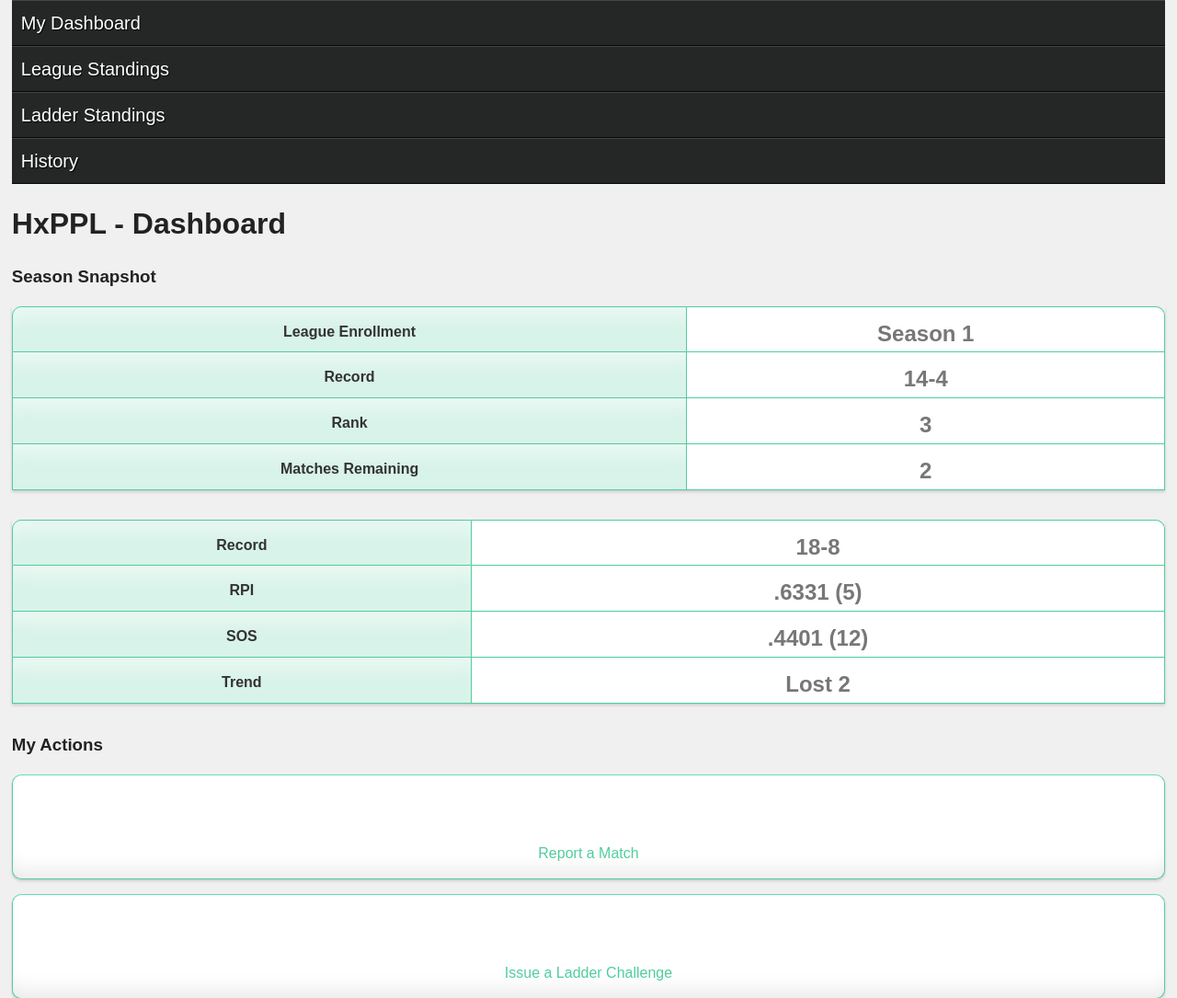
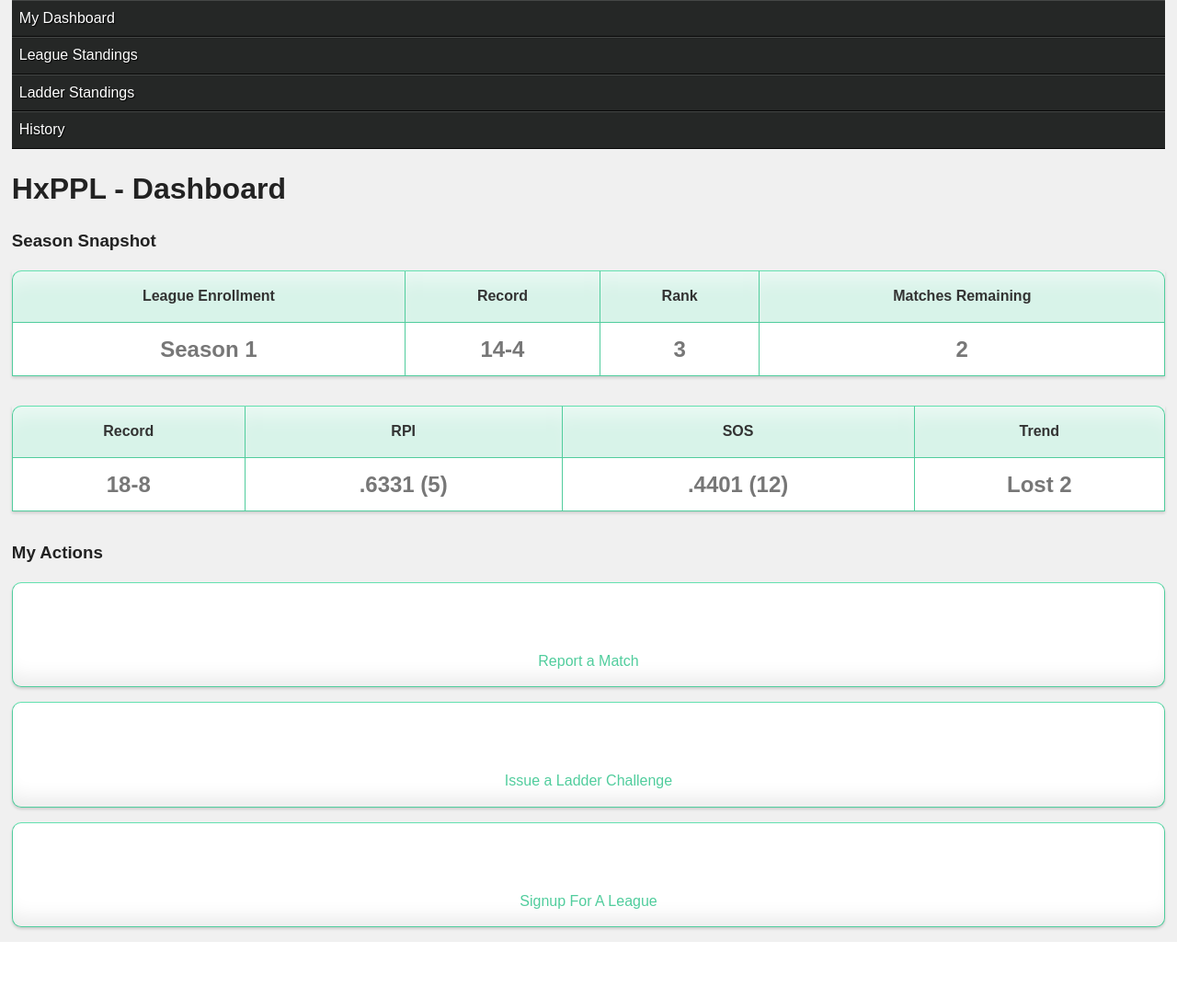
Before and after one commit to JasonAGross/pingpong, a PHP site: page /dashboard.php in a window 1280 px wide. Shown: the top 1085 px of the page at 92% size. After the commit the page ends 1024 px from the top, so only its background shows below. Run offline with PHP 8.4, Linux system fonts and the light colour scheme; data that the repository does not hold is empty; a stand-in replaces the project's code that opens the database connection; some libraries are stand-ins or nearby versions; some web fonts are replaced.

Commit message:
Dashboard data connection
The dashboard now checks the active user, searches for their data in the
DB and returns that information to an object in the footer for use
throughout the site.

```diff
--- a/css/main.css
+++ b/css/main.css
@@ -164,7 +164,6 @@
 .primaryNav ul li a {
     display: block;
     padding: .5em;
-    font-size: 125%;
     color: #fff;
     text-decoration: none;
     text-shadow: 1px 1px 1px rgba(0, 0, 0, 0.9);
@@ -180,6 +179,7 @@
 
 .dataTable {
     width: 100%;
+    border-collapse: separate;
     margin-bottom: 2em;
     box-shadow: 0 2px 3px rgba(0, 0, 0, 0.15);
 }
@@ -188,7 +188,11 @@
     background: #fff;
     padding: .5em;
     border-right: 1px solid #51cd9d;
-    border-bottom: 1px solid #51cd9d;
+    border-bottom: 1px solid #51cd9d;;
+}
+
+.dataTable tr td:first-child {
+    border-left: 1px solid #51cd9d;
 }
 
 .dataTable .header td {
@@ -198,22 +202,16 @@
     font-size: 1em;
     color: #333;
     padding: 1em;
+    border-left: none;
+    border-top: 1px solid #64e1b0;
     box-shadow: inset 0 20px 20px -10px rgba(255, 255, 255, .5);
 }
 
-.dataTable tr td:first-child {
-    border-top: 1px solid #51cd9d;
-}
-
-.dataTable tr:first-child td {
-    border-left: 1px solid #51cd9d;
-}
-
-.dataTable tr:first-child td:first-child {
+.dataTable .header td:first-child {
     border-top-left-radius: 10px;
 }
 
-.dataTable tr:last-child td:first-child {
+.dataTable .header td:last-child {
     border-top-right-radius: 10px;
 }
 
@@ -249,14 +247,7 @@
     margin-top: 1em;
 }
 
-.leagueTable tr, .ladderTable tr {
-    display: table-cell;
-    list-style: none;
-}
-
 .leagueTable td, .ladderTable td {
-    display: list-item;
-    height: 50px;
     text-align: center;
     font-size: 1.5em;
     font-weight: bold;
--- a/dashboard.php
+++ b/dashboard.php
@@ -1,3 +1,23 @@
+<?php
+
+	require_once('config.php');
+
+	if ($_POST['activeUser']) {
+		$user = $_POST['activeUser'];
+		$con=mysqli_connect("localhost", $dbUser, $dbPass, $dbTable);
+
+		$result = mysqli_query($con,"SELECT * FROM Players WHERE Email = '$user'");
+		// $userInfo = Array();
+		while($row = mysqli_fetch_array($result)) {
+			// array_push($userInfo, $row);
+			echo json_encode($row);
+		}
+		// echo json_encode($userInfo);
+		exit;
+	}
+
+?>
+
 <?php include_once('header.php') ?>
 
 <div class="wrapper dashboard">
--- a/footer.php
+++ b/footer.php
@@ -31,7 +31,7 @@
 			}
 
 			function signinCallback(authResult) {
-				if (authResult['status']['signed_in']) {
+				if (authResult['status']['signed_in'] && $('.auth').length > 0) {
 					// Update the app to reflect a signed in user
 					// Hide the sign-in button now that the user is authorized, for example:
 					$('.auth').hide();
@@ -60,6 +60,29 @@
 							$('#fName').html(resp.name.givenName);
 						});
 					});
+				} else if (authResult['status']['signed_in']) {
+					// Logged into a sub-page
+					gapi.client.load('plus','v1', function(){
+						var request = gapi.client.plus.people.get({
+							'userId': 'me'
+						});
+						request.execute(function(resp) {
+							for(i=0;i<resp.emails.length;i++) {
+								if (resp.emails[i].type == 'account') {
+									$.ajax({
+										type: 'post',
+										data: {
+											activeUser: resp.emails[i].value
+										},
+										success: function(data) {
+											var userData = $.parseJSON(data);
+											console.log(userData.Email);
+										}
+									});
+								}
+							}
+						});
+					});
 				} else {
 					// Update the app to reflect a signed out user
 					// Possible error values:
--- a/header.php
+++ b/header.php
@@ -12,6 +12,7 @@
 		<meta name="google-signin-clientid" content="93325758235-6q0k0rmvr972lnnl5fgorrk85vjpngrj.apps.googleusercontent.com" />
 		<meta name="google-signin-scope" content="profile email" />
 		<meta name="google-signin-cookiepolicy" content="single_host_origin" />
+		<meta name="google-signin-callback" content="signinCallback" />
 
 		<link rel="stylesheet" href="css/normalize.min.css">
 		<link rel="stylesheet" href="css/main.css">
```
